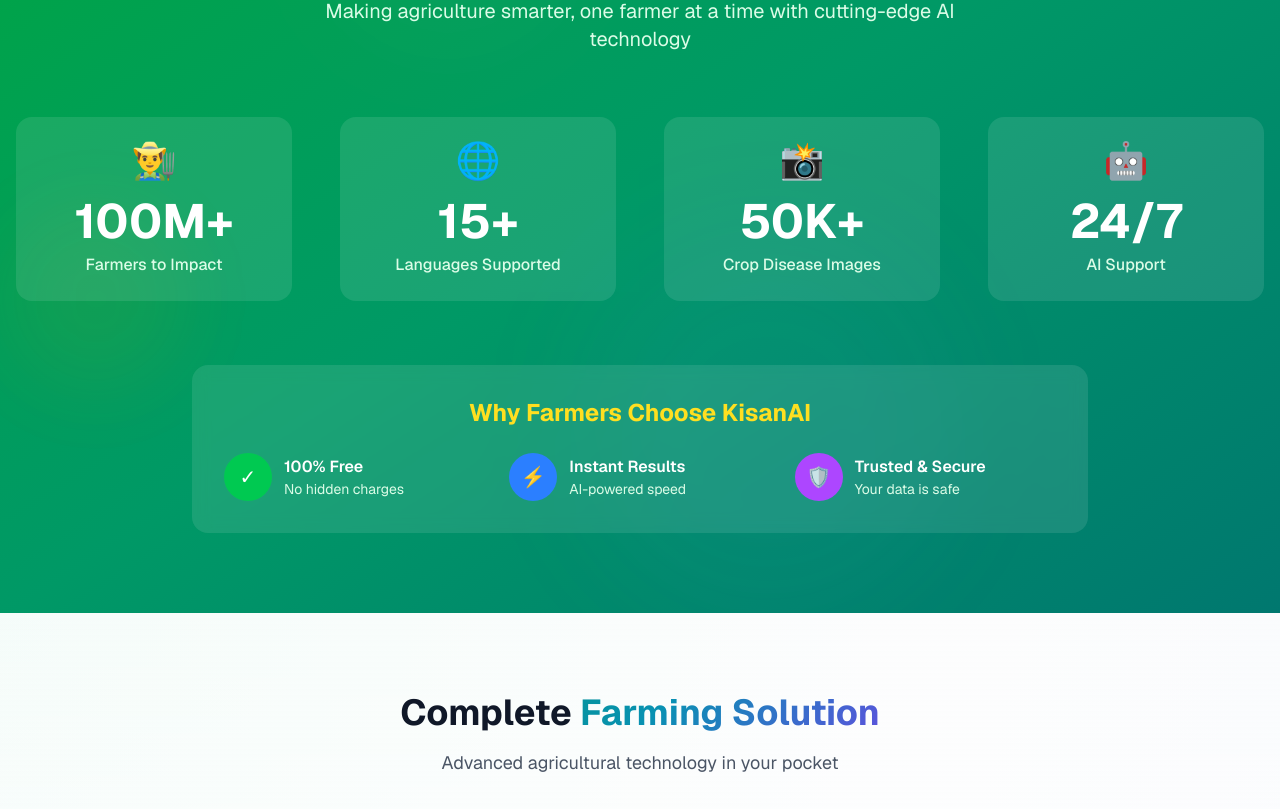
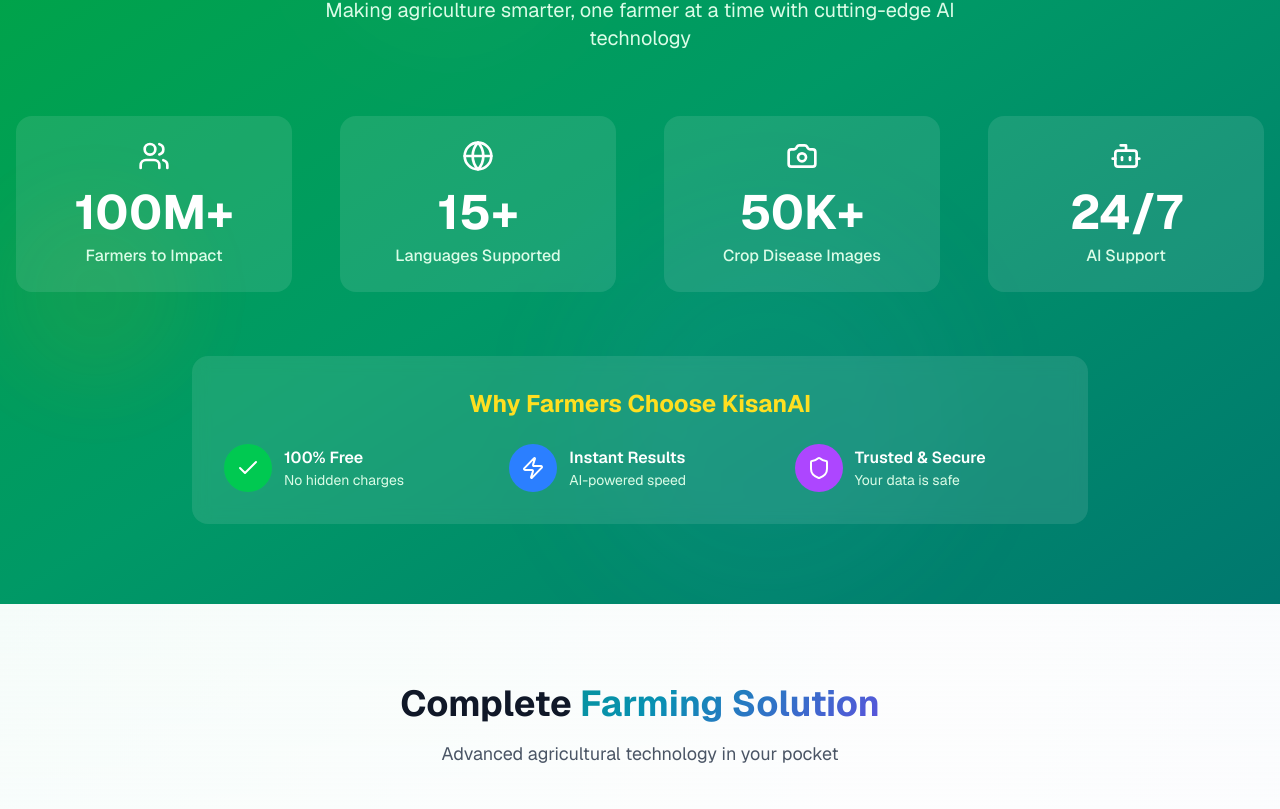
Before and after one commit to playlikeboy/KishanAI, a Next.js app: page / in a window 1280 px wide. Shown: the part 851-1660 px from the top of the page. Built offline with nearby package versions, Linux system fonts and the light colour scheme.

Commit message:
feat: Update UI components with lucide-react icons and enhance layout for improved user experience

```diff
--- a/src/app/page.tsx
+++ b/src/app/page.tsx
@@ -21,7 +21,7 @@
       </div>
 
       <Header />
-      <main className="relative z-10">
+      <main className="relative z-10 pt-16">
         <HeroSection />
         <StatsSection />
         <FeaturesSection />
--- a/src/components/sections/CTASection.tsx
+++ b/src/components/sections/CTASection.tsx
@@ -1,5 +1,6 @@
 import React from 'react';
 import { Button } from '../ui/Button';
+import { Rocket, Mail, Gift, Zap, Globe } from 'lucide-react';
 
 export const CTASection: React.FC = () => {
   return (
@@ -32,7 +33,7 @@
               size="lg"
               className="bg-white text-green-600 hover:bg-gray-100 shadow-2xl hover:shadow-3xl transform hover:scale-105 transition-all duration-300 animate-glow"
             >
-              <span className="text-2xl mr-3">🚀</span>
+              <Rocket className="w-5 h-5 mr-3" />
               <span className="font-bold">Start with Telegram Bot</span>
               <span className="bg-green-600 text-white px-3 py-1 rounded-full text-sm ml-3">FREE</span>
             </Button>
@@ -41,14 +42,16 @@
               size="lg"
               className="border-2 border-white text-white hover:bg-white hover:text-green-600 transform hover:scale-105 transition-all duration-300 shadow-lg hover:shadow-xl"
             >
-              <span className="text-xl mr-2">📧</span>
+              <Mail className="w-5 h-5 mr-2" />
               Join Waitlist for App
             </Button>
           </div>
 
           <div className="grid md:grid-cols-3 gap-8 max-w-5xl mx-auto">
             <div className="bg-white/10 backdrop-blur-sm rounded-2xl p-8 hover:bg-white/20 transition-all duration-300 hover:scale-105 group">
-              <div className="text-4xl mb-4 group-hover:scale-110 transition-transform duration-300">🆓</div>
+              <div className="text-white mb-4 group-hover:scale-110 transition-transform duration-300 flex justify-center">
+                <Gift className="w-10 h-10" />
+              </div>
               <div className="text-2xl font-bold mb-3 group-hover:text-yellow-300 transition-colors duration-300">Free Forever</div>
               <div className="text-green-100 group-hover:text-white transition-colors duration-300">
                 Core features always free for farmers
@@ -56,7 +59,9 @@
             </div>
 
             <div className="bg-white/10 backdrop-blur-sm rounded-2xl p-8 hover:bg-white/20 transition-all duration-300 hover:scale-105 group">
-              <div className="text-4xl mb-4 group-hover:scale-110 transition-transform duration-300">⚡</div>
+              <div className="text-white mb-4 group-hover:scale-110 transition-transform duration-300 flex justify-center">
+                <Zap className="w-10 h-10" />
+              </div>
               <div className="text-2xl font-bold mb-3 group-hover:text-yellow-300 transition-colors duration-300">No Registration</div>
               <div className="text-green-100 group-hover:text-white transition-colors duration-300">
                 Start using immediately via Telegram
@@ -64,7 +69,9 @@
             </div>
 
             <div className="bg-white/10 backdrop-blur-sm rounded-2xl p-8 hover:bg-white/20 transition-all duration-300 hover:scale-105 group">
-              <div className="text-4xl mb-4 group-hover:scale-110 transition-transform duration-300">🌐</div>
+              <div className="text-white mb-4 group-hover:scale-110 transition-transform duration-300 flex justify-center">
+                <Globe className="w-10 h-10" />
+              </div>
               <div className="text-2xl font-bold mb-3 group-hover:text-yellow-300 transition-colors duration-300">15+ Languages</div>
               <div className="text-green-100 group-hover:text-white transition-colors duration-300">
                 Support in your local language
--- a/src/components/sections/Header.tsx
+++ b/src/components/sections/Header.tsx
@@ -4,7 +4,7 @@
 
 export const Header: React.FC = () => {
   return (
-    <header className="sticky top-0 z-50 bg-white/95 backdrop-blur-sm border-b border-gray-100/80 shadow-sm">
+    <header className="fixed top-0 left-0 right-0 z-50 bg-white/95 backdrop-blur-sm border-b border-gray-100/80 shadow-sm">
       <div className="container mx-auto px-4 py-3 flex justify-between items-center">
         {/* Logo */}
         <div className="flex items-center space-x-3">
--- a/src/components/sections/StatsSection.tsx
+++ b/src/components/sections/StatsSection.tsx
@@ -1,26 +1,27 @@
 import React from 'react';
+import { Users, Globe, Camera, Bot, Check, Zap, Shield } from 'lucide-react';
 
 export const StatsSection: React.FC = () => {
   const stats = [
     {
       title: "Farmers to Impact",
       value: "100M+",
-      icon: "👨‍🌾"
+      icon: <Users className="w-8 h-8" />
     },
     {
       title: "Languages Supported",
       value: "15+",
-      icon: "🌐"
+      icon: <Globe className="w-8 h-8" />
     },
     {
       title: "Crop Disease Images",
       value: "50K+",
-      icon: "📸"
+      icon: <Camera className="w-8 h-8" />
     },
     {
       title: "AI Support",
       value: "24/7",
-      icon: "🤖"
+      icon: <Bot className="w-8 h-8" />
     }
   ];
 
@@ -59,7 +60,7 @@
               }}
             >
               <div className="bg-white/10 backdrop-blur-sm rounded-2xl p-6 hover:bg-white/20 transition-all duration-300 hover:scale-105 hover:shadow-2xl">
-                <div className="text-4xl mb-4 transform group-hover:scale-110 transition-transform duration-300">
+                <div className="text-white mb-4 transform group-hover:scale-110 transition-transform duration-300 flex justify-center">
                   {stat.icon}
                 </div>
                 <div className="text-4xl md:text-5xl font-bold text-white mb-2 group-hover:text-yellow-300 transition-colors duration-300">
@@ -80,7 +81,7 @@
             <div className="grid md:grid-cols-3 gap-6">
               <div className="flex items-center gap-3">
                 <div className="w-12 h-12 bg-green-500 rounded-full flex items-center justify-center">
-                  <span className="text-white text-xl">✓</span>
+                  <Check className="w-6 h-6 text-white" />
                 </div>
                 <div className="text-left">
                   <div className="font-semibold">100% Free</div>
@@ -90,7 +91,7 @@
 
               <div className="flex items-center gap-3">
                 <div className="w-12 h-12 bg-blue-500 rounded-full flex items-center justify-center">
-                  <span className="text-white text-xl">⚡</span>
+                  <Zap className="w-6 h-6 text-white" />
                 </div>
                 <div className="text-left">
                   <div className="font-semibold">Instant Results</div>
@@ -100,7 +101,7 @@
 
               <div className="flex items-center gap-3">
                 <div className="w-12 h-12 bg-purple-500 rounded-full flex items-center justify-center">
-                  <span className="text-white text-xl">🛡️</span>
+                  <Shield className="w-6 h-6 text-white" />
                 </div>
                 <div className="text-left">
                   <div className="font-semibold">Trusted & Secure</div>
```
